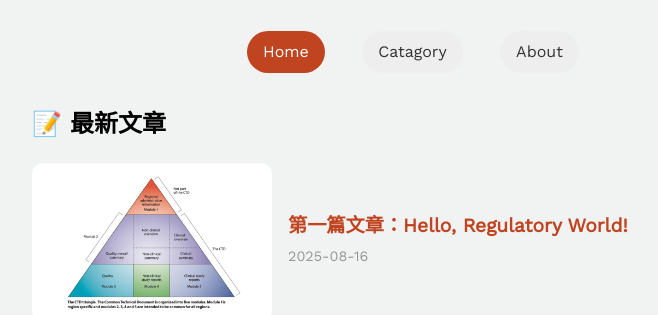
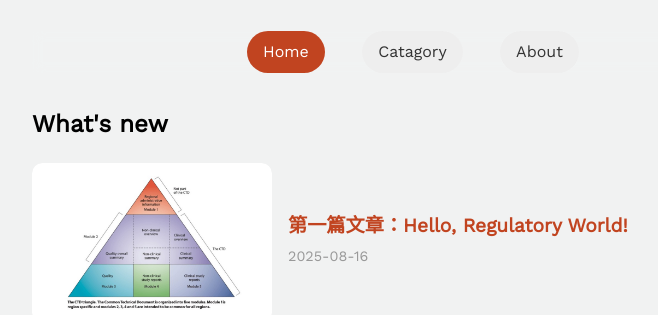
Before and after one commit to MomoInRA/github.io, a Jekyll site: the page built from index.md, in a window 1280 px wide. Shown: the part 149-464 px from the top of the page, without its empty margins (227-885 px from the left). Built offline with Jekyll 4.4.1, drawn with Linux system fonts in a browser that asks for light colours.

Commit message:
Update index.md

```diff
--- a/index.md
+++ b/index.md
@@ -3,7 +3,7 @@ layout: default
 title: "Momo in RA"
 ---
 
-<h2>📝 最新文章</h2>
+<h2>What's new</h2>
 
 <ul class="post-list">
   {% for post in site.posts limit: 10 %}
```
